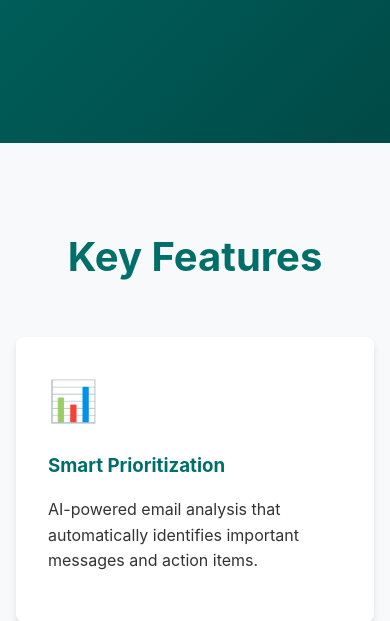
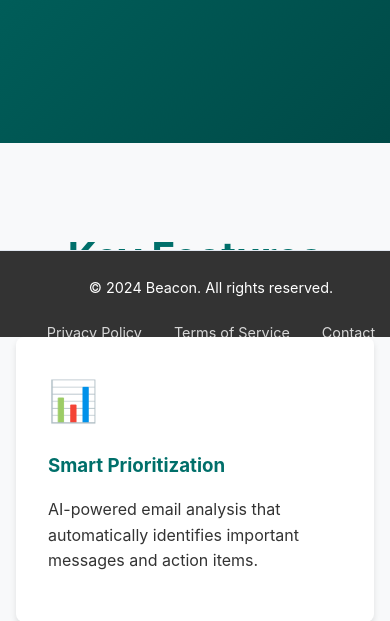
Before and after one commit to asergian/beacon, a Flask app: page /auth/ in a window 390 px wide. Shown: the part 507-1128 px from the top of the page. Run offline with Flask 3, Linux system fonts and the light colour scheme; parts of the project's set-up code (start-up, migrations or seed data) failed here and were passed over.

Commit message:
bug(ui): fixed footer spacing issues

```diff
--- a/app/static/css/styles.css
+++ b/app/static/css/styles.css
@@ -20,9 +20,10 @@
     --email-item-border: #ddd;
     --tag-text: #ffffff;
     --description-color: #6c757d;
-    --footer-height: 52px;  /* Adjust based on your footer's actual height */
+    --footer-height: 54px;
+    --footer-padding: 1rem;
     --header-height: 64px;  /* Updated header height */
-    --filters-height: 65px; /* Adjust based on your filters row's actual height */
+    --filters-height: 69px; /* Adjust based on your filters row's actual height */
 }
 
 [data-theme="dark"] {
@@ -72,10 +73,13 @@
 
 /* General Layout */
 body {
+    min-height: 100vh;
     display: flex;
     flex-direction: column;
-    height: 100vh;
     margin: 0;
+    padding: 0;
+    position: relative;
+    padding-bottom: var(--footer-height); /* Add padding to prevent content from going under footer */
     overflow: hidden;
     font-family: -apple-system, BlinkMacSystemFont, 'Segoe UI', Roboto, Oxygen, Ubuntu, Cantarell, 'Open Sans', 'Helvetica Neue', sans-serif;
     background-color: var(--bg-color);
@@ -287,10 +291,11 @@ header {
 
 /* Main Container */
 .container {
-    flex: 1; /* Allow the container to grow and fill available space */
+    flex: 1;
     display: flex;
     overflow: hidden;
-    margin-bottom: calc(var(--footer-height) + 20px);
+    margin-bottom: 0;
+    height: calc(100vh - var(--header-height) - var(--filters-height) - var(--footer-height));
 }
 
 /* Email List Column */
@@ -302,15 +307,12 @@ header {
     border-right: 1px solid var(--email-item-border);
     overflow-y: auto;
     padding: 10px;
-    height: calc(100vh - var(--header-height) - var(--filters-height) - var(--footer-height));
-    margin-bottom: 55px;
 }
 
 .email-list {
     list-style: none;
     padding: 0;
     margin: 0;
-    margin-bottom: 24px; /* Ensure space above footer */
 }
 
 .email-item {
@@ -464,7 +466,6 @@ header {
     border-left: 1px solid var(--email-item-border);
     box-shadow: -4px 0 10px rgba(0, 0, 0, 0.1);
     border-radius: 8px;
-    height: calc(100vh - var(--header-height) - var(--filters-height) - var(--footer-height));
 }
 
 /* Email Details Header */
@@ -678,7 +679,6 @@ header {
     padding: 1.5rem;
     margin-top: 2rem;
     border: 1px solid var(--input-border);
-    margin-bottom: 2rem;
 }
 
 .email-compose-header {
@@ -1396,34 +1396,44 @@ header {
     display: none;
 }
 
-/* Footer */
+/* Footer Styles - Updated for consistency */
 footer {
+    position: fixed;
+    bottom: 0;
+    left: 0;
+    width: 100%;
     background-color: var(--footer-bg);
     color: var(--footer-text);
-    padding: 1rem 0;
-    margin-top: auto;
-    width: 100%;
+    height: var(--footer-height);
+    z-index: 1000;
+    border-top: 1px solid var(--input-border);  /* Add subtle border */
 }
 
 .footer-container {
     max-width: 1200px;
+    height: 100%;
     margin: 0 auto;
     padding: 0 2rem;
     display: flex;
     justify-content: space-between;
     align-items: center;
-    flex-wrap: wrap;
-    gap: 1rem;
+    gap: 1rem;  /* Consistent gap */
 }
 
 .footer-left {
     flex: 1;
+    padding: var(--footer-padding) 0;  /* Consistent padding */
 }
 
 .footer-left p {
     margin: 0;
     font-size: 0.9rem;
     color: var(--footer-text);
+    line-height: 1.2;  /* Consistent line height */
+}
+
+.footer-right {
+    padding: var(--footer-padding) 0;  /* Consistent padding */
 }
 
 .footer-right ul {
@@ -1432,6 +1442,8 @@ footer {
     padding: 0;
     display: flex;
     gap: 1.5rem;
+    height: 100%;
+    align-items: center;
 }
 
 .footer-right a {
@@ -1440,6 +1452,7 @@ footer {
     font-size: 0.9rem;
     opacity: 0.8;
     transition: opacity 0.2s ease;
+    padding: 0.25rem 0;  /* Add padding for better touch targets */
 }
 
 .footer-right a:hover {
@@ -1450,11 +1463,17 @@ footer {
     .footer-container {
         flex-direction: column;
         text-align: center;
-        gap: 1rem;
+        padding: 0.5rem 1rem;  /* Adjusted padding for mobile */
+        gap: 0.5rem;
+    }
+
+    .footer-left, .footer-right {
+        padding: 0.25rem 0;  /* Reduced padding for mobile */
     }
 
     .footer-right ul {
         justify-content: center;
+        gap: 1rem;  /* Reduced gap for mobile */
     }
 }
 
@@ -1566,3 +1585,11 @@ footer {
 [data-theme="dark"] * {
     scrollbar-color: #4a4a4a var(--bg-color);
 }
+
+/* Settings container specific adjustments */
+.settings-container {
+    max-width: 800px;
+    margin: 2rem auto;
+    padding: 0 1rem;
+    margin-bottom: calc(var(--footer-height) + 2rem);  /* Consistent bottom margin */
+}
```
Also changed, not shown: app/templates/analytics.html (+6 -2 lines).
